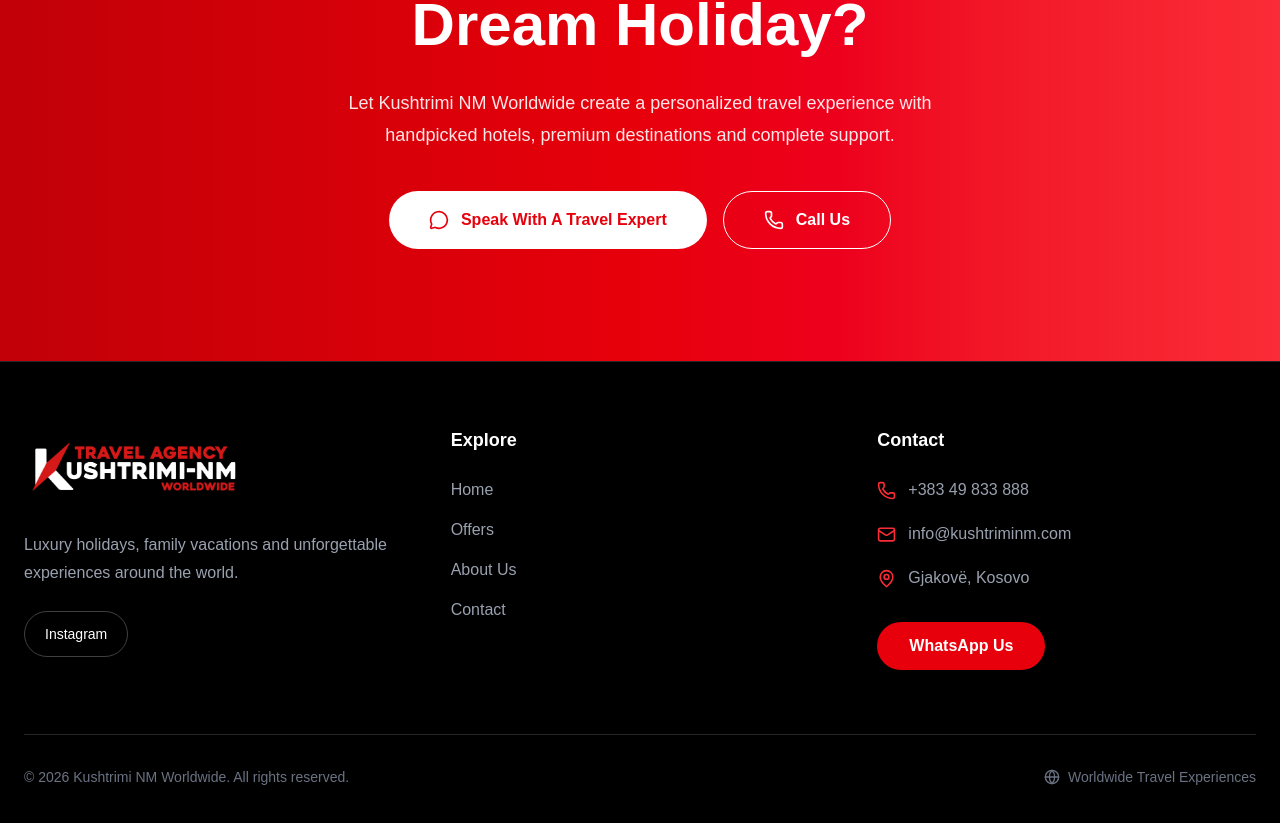
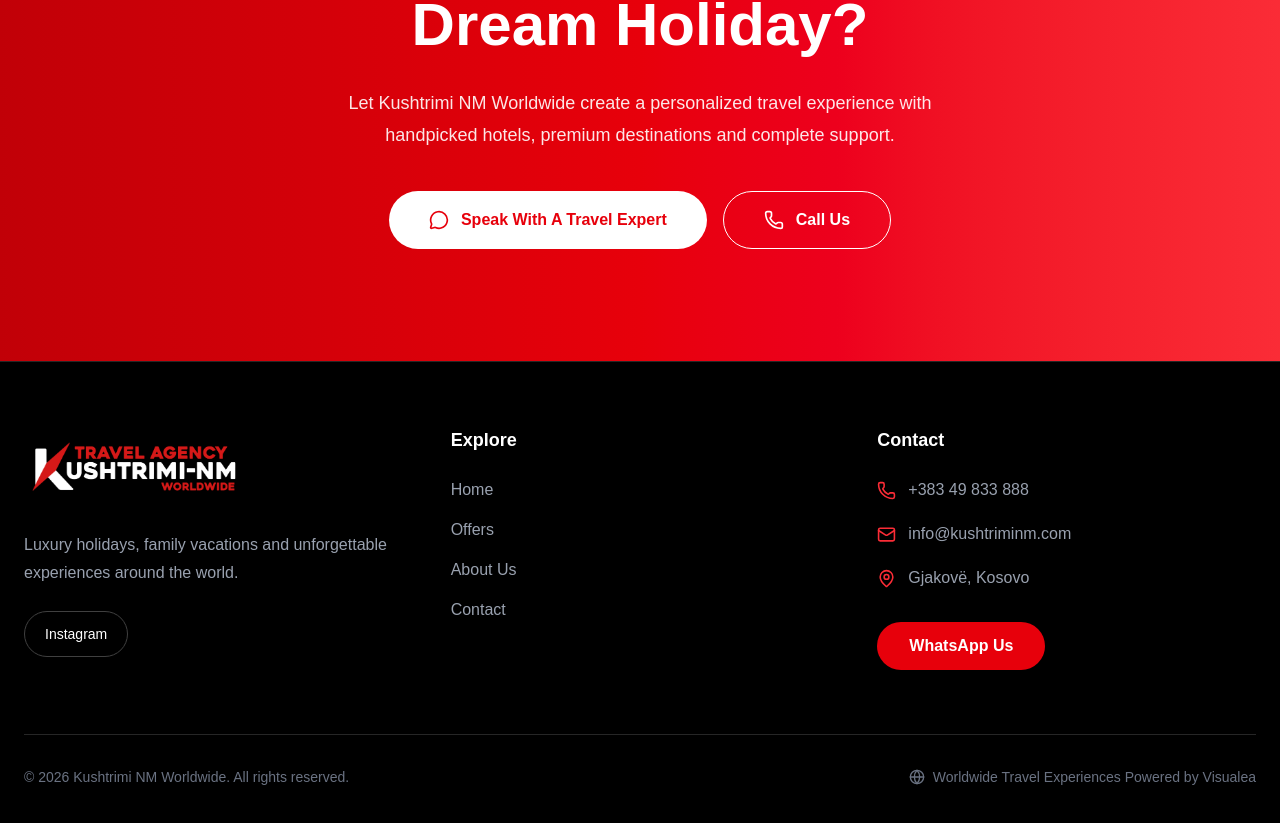
Before and after one commit to kushtriminm/kushtriminm-website, a Next.js app: page / in a window 1280 px wide. Shown: the part 6207-7030 px from the top of the page. Built offline with nearby package versions, Linux system fonts and the light colour scheme.

Commit message:
powered by

```diff
--- a/src/components/home/Footer.tsx
+++ b/src/components/home/Footer.tsx
@@ -271,6 +271,7 @@
             <Globe size={16}/>
 
             Worldwide Travel Experiences
+            Powered by Visualea
 
           </div>
 
```
